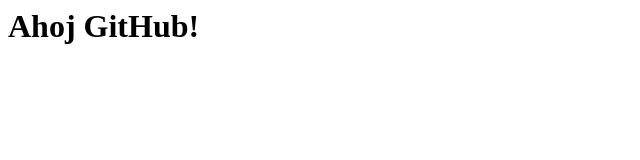
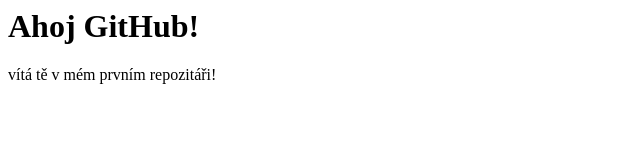
Before and after one commit to knapda/muj-prvni-repozitar, a plain HTML site: page index.html in a window 1280 px wide. Shown: the whole page, without its empty margins (0-640 px from the left). Drawn offline with Linux system fonts and the light colour scheme.

Commit message:
Add welcome paragraph to index.html

```diff
--- a/index.html
+++ b/index.html
@@ -1 +1,2 @@
 <h1>Ahoj GitHub!</h1>
+<p> vítá tě v mém prvním repozitáři!</p>
```
